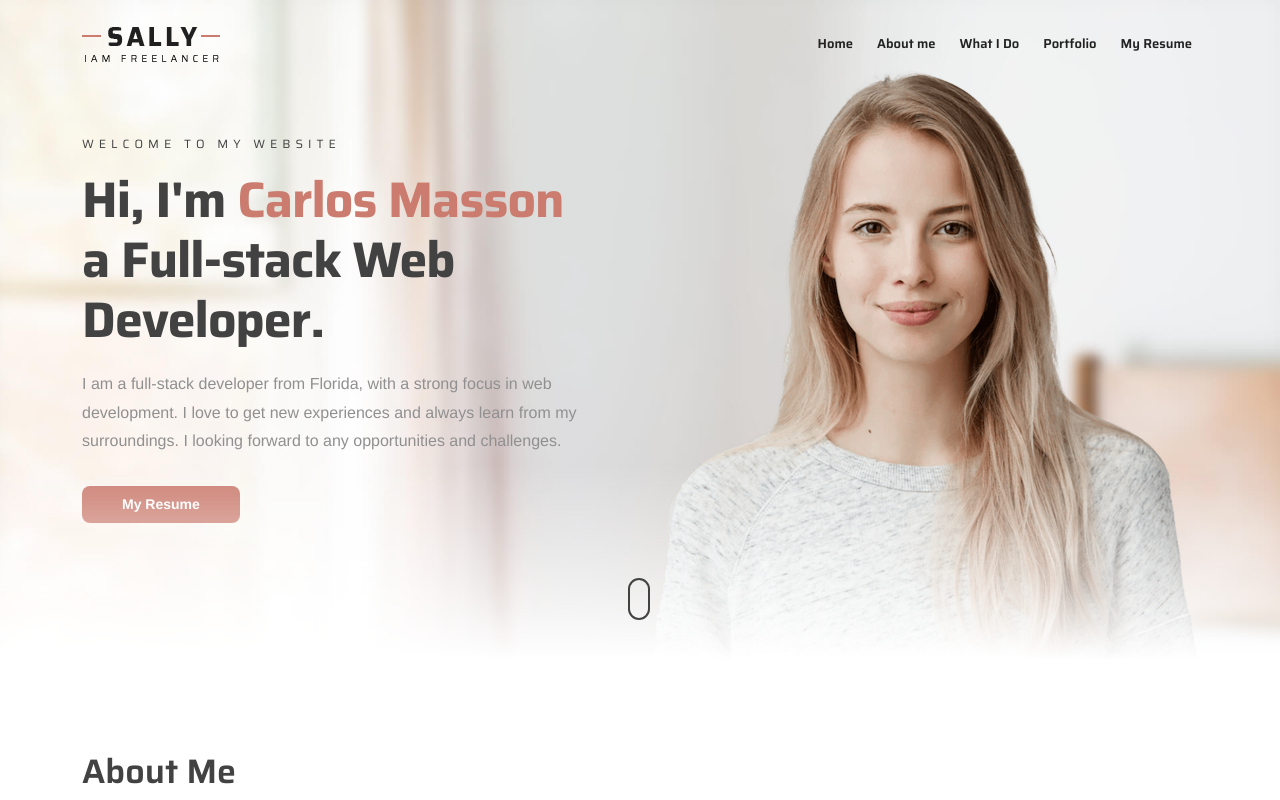
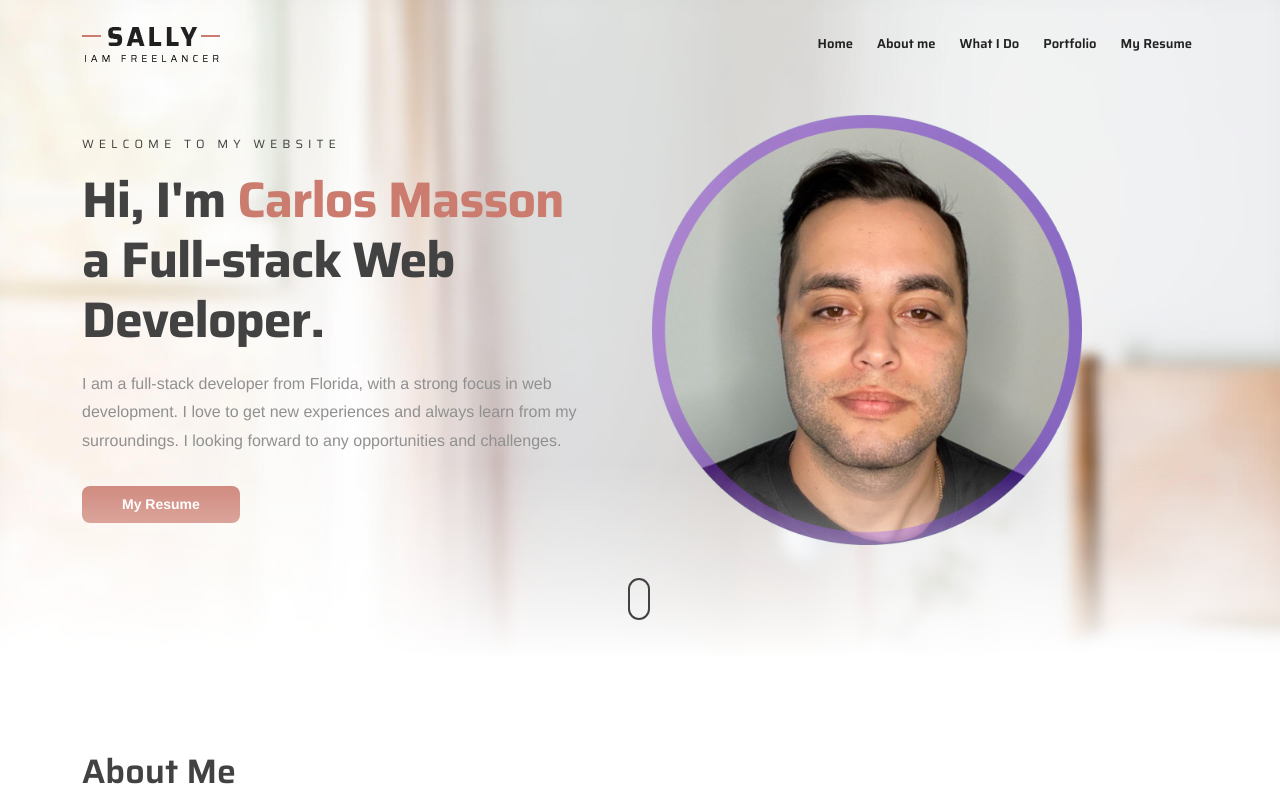
Before and after one commit to 1cmasson/portfolio-app, a React (Create React App) app: page / in a window 1280 px wide. Shown: the top 800 px of the page. Built offline with nearby package versions, Linux system fonts and the light colour scheme.

Commit message:
added profile picture

```diff
--- a/src/Components/Sections/Hero.js
+++ b/src/Components/Sections/Hero.js
@@ -1,9 +1,9 @@
 import ScrollAnimate from '../ScrollAnimate';
-import Misc2 from '../../assets/images/misc/2.png';
+import picture from '../../assets/images/misc/picture.png';
 
 function Hero() {
   return (
-    <section aria-label="section" className="jarallax no-top-md no-bottom sm-pt-120 overflow-hidden">
+    <section aria-label="section" className="jarallax no-top-md no-bottom sm-pt-120 section-hero">
       <div className="container">
         <div className="row align-items-center">
           <div className="col-md-6">
@@ -49,8 +49,8 @@ function Hero() {
             <ScrollAnimate
               as="img"
               animate="animate__fadeInUp"
-              src={Misc2}
-              className="img-fluid"
+              src={picture}
+              className="img-fluid profile-picture"
               alt=""
               style={{
                 animationDelay: '0.8s'
```
Also changed, not shown: src/assets/css/style.css, src/assets/images/misc/picture.png (added), src/assets/images/misc/picture_original.jpg (added).
